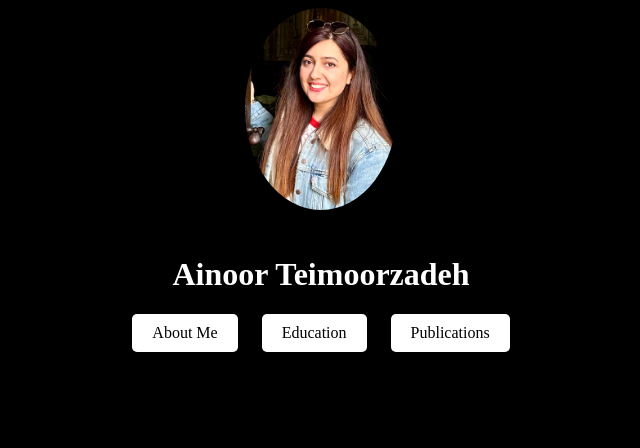
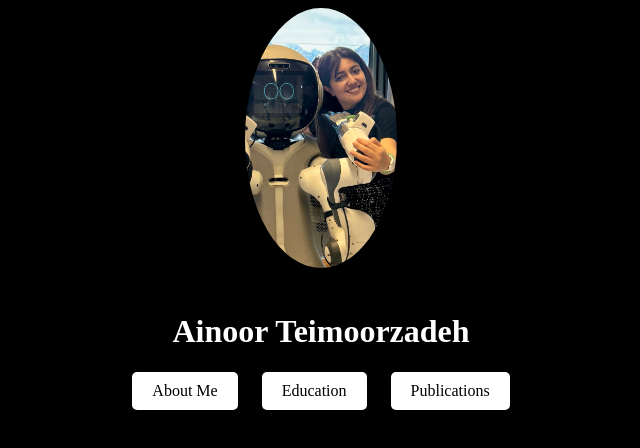
Before and after one commit to ainoort/ainoor.github.io, a plain HTML site: page index.html in a window 1280 px wide. Shown: the whole page, without its empty margins (319-959 px from the left). Drawn offline with Linux system fonts and the light colour scheme.

Commit message:
Update index.html

```diff
--- a/index.html
+++ b/index.html
@@ -59,7 +59,7 @@
 </head>
 <body>
 <div style="text-align: center;">
-  <img src="IMG.jpg" alt="My Photo"style="max-width: 12%; height: auto; border-radius: 50%;">
+  <img src="IMG_0261.jpg" alt="My Photo"style="max-width: 12%; height: auto; border-radius: 50%;">
 </div>
 	<div class="container">
 
```
